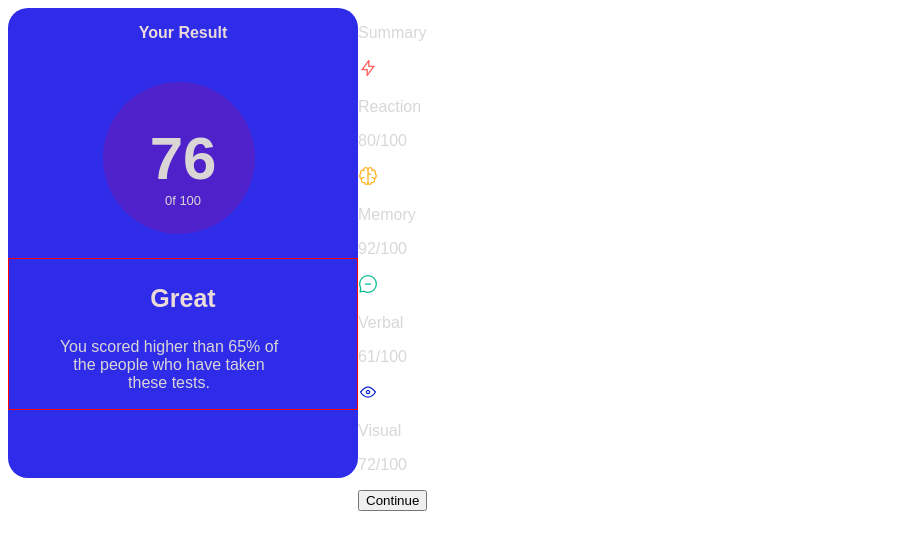
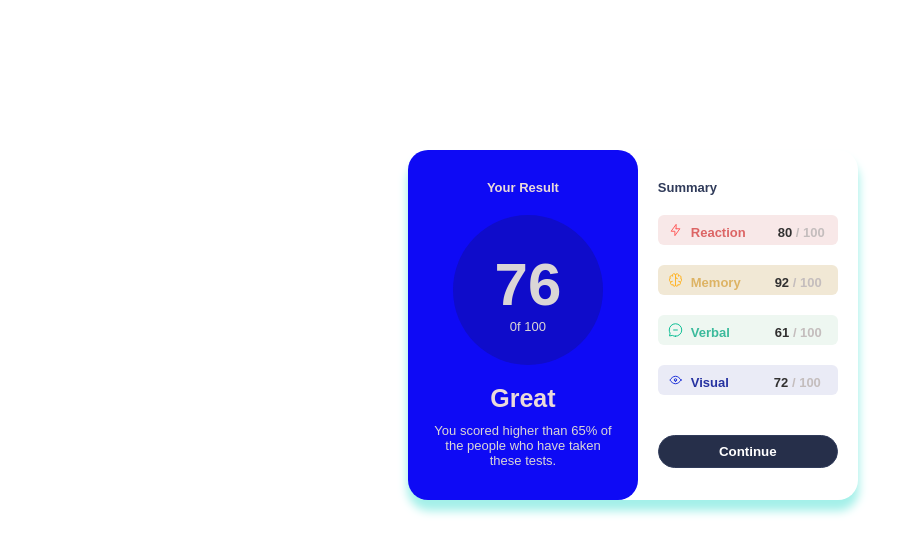
Before and after one commit to Brycies/result-summary, a plain HTML site: page index.html in a window 1280 px wide. Shown: the whole page, without its empty margins (0-919 px from the left). Drawn offline with Linux system fonts and the light colour scheme.

Commit message:
first commit

```diff
--- a/index.html
+++ b/index.html
@@ -24,29 +24,29 @@
           </p>
         </div>
       </div>
-      <div class="summary cnt">
-        <p>Summary</p>
+      <div class="summary-cnt">
+        <p class="smmry-head">Summary</p>
         <div class="reactn-cnt">
-          <img src="images/icon-reaction.svg" />
-          <p>Reaction</p>
-          <p>80/100</p>
+          <img class="img-icon" src="images/icon-reaction.svg" />
+          <p class="react">Reaction</p>
+          <p class="react-pcnt"><span>80</span> / 100</p>
         </div>
 
         <div class="memory-cnt">
-          <img src="images/icon-memory.svg" />
-          <p>Memory</p>
-          <p>92/100</p>
+          <img class="img-icon" src="images/icon-memory.svg" />
+          <p class="memory">Memory</p>
+          <p class="mmry-pcnt"><span>92</span> / 100</p>
         </div>
 
         <div class="verbal-cnt">
-          <img src="images/icon-verbal.svg" />
-          <p>Verbal</p>
-          <p>61/100</p>
+          <img class="img-icon" src="images/icon-verbal.svg" />
+          <p class="verbal">Verbal</p>
+          <p class="verbal-pcnt"><span>61</span> / 100</p>
         </div>
         <div class="visual-cnt">
-          <img src="images/icon-visual.svg" />
-          <p>Visual</p>
-          <p>72/100</p>
+          <img class="img-icon" src="images/icon-visual.svg" />
+          <p class="visual">Visual</p>
+          <p class="visual-pcnt"><span>72</span> / 100</p>
         </div>
         <div class="bttn-cnt">
           <button class="continue-bttn">Continue</button>
--- a/style/summary.css
+++ b/style/summary.css
@@ -3,36 +3,45 @@ body {
 }
 p {
   color: rgb(218, 214, 214);
+  font-size: 13px;
 }
 div.main-cnt {
   display: flex;
   flex-direction: row;
-  margin: auto;
+  width: 450px;
+  margin: 150px 0px 0px 400px;
+  border-top-left-radius: 22px;
+  border-bottom-left-radius: 22px;
+  border-top-right-radius: 20px;
+  border-bottom-right-radius: 20px;
+  box-shadow: 0px 10px 10px 1px rgb(164, 240, 233);
 }
 div.rslt-cnt {
-  width: 350px;
-  height: 470px;
-  background-color: hsl(241, 81%, 54%);
+  width: 240px;
+  height: 350px;
+  background-color: hsl(241, 92%, 50%);
   border-radius: 20px;
 }
 p.rslt-head {
   text-align: center;
+  margin-top: 0px;
   color: rgb(234, 218, 218);
   font-weight: 600;
+  margin-top: 30px;
 }
 div.pcntg-cnt {
   width: 150px;
   height: 150px;
   border-radius: 50%;
   background-color: white;
-  margin-left: 95px;
-  margin-top: 40px;
-  border: 1px solid hsla(256, 72%, 46%, 1);
-  background-color: hsla(256, 72%, 46%, 1);
+  margin-left: 45px;
+  margin-top: 20px;
+  background-color: hsl(241, 89%, 42%);
 }
 div.overall-cnt {
   text-align: center;
-  margin-top: -125px;
+  margin-top: -130px;
+  margin-left: 10px;
 }
 p.pcntg-no {
   font-size: 60px;
@@ -46,9 +55,6 @@ p.pcntg-overall {
 div.rslt-info {
   text-align: center;
   margin-top: 50px;
-  width: 348px;
-  height: 150px;
-  border: 1px solid red;
 }
 p.header {
   color: rgb(234, 218, 218);
@@ -56,6 +62,120 @@ p.header {
   font-size: 25px;
 }
 p.rslt-cover {
-  width: 240px;
-  margin-left: 40px;
+  width: 190px;
+  margin-left: 20px;
+  margin-top: -15px;
+  font-size: 13px;
 }
+div.summary-cnt {
+  width: 230px;
+  height: 350px;
+}
+p.smmry-head {
+  color: hsl(224, 30%, 27%);
+  font-weight: 600;
+  margin-left: 20px;
+  margin-top: 30px;
+}
+.img-icon {
+  width: 15px;
+  margin-left: 10px;
+}
+div.reactn-cnt {
+  display: flex;
+  flex-direction: row;
+  width: 180px;
+  height: 30px;
+  border-radius: 6px;
+  margin: 20px;
+  background-color: hsl(0, 53%, 94%);
+}
+
+div.memory-cnt {
+  display: flex;
+  flex-direction: row;
+  width: 180px;
+  height: 30px;
+  border-radius: 6px;
+  margin: 20px;
+  background-color: hsl(40, 49%, 89%);
+}
+div.verbal-cnt {
+  display: flex;
+  flex-direction: row;
+  width: 180px;
+  height: 30px;
+  border-radius: 6px;
+  margin: 20px;
+  background-color: hsl(144, 36%, 95%);
+}
+div.visual-cnt {
+  display: flex;
+  flex-direction: row;
+  width: 180px;
+  height: 30px;
+  border-radius: 6px;
+  margin: 20px;
+  background-color: hsl(235, 40%, 94%);
+}
+p.react {
+  font-weight: bold;
+  margin: 10px 0px 0px 8px;
+  color: hsl(0, 63%, 63%);
+}
+p.memory {
+  font-weight: bold;
+  margin: 10px 0px 0px 8px;
+  color: hsl(39, 64%, 63%);
+}
+p.verbal {
+  font-weight: bold;
+  margin: 10px 0px 0px 8px;
+  color: hsl(166, 52%, 48%);
+}
+p.visual {
+  font-weight: bold;
+  margin: 10px 0px 0px 8px;
+  color: hsl(234, 62%, 39%);
+}
+p.react-pcnt {
+  color: rgb(196, 189, 189);
+  font-weight: bold;
+  margin-top: 10px;
+  margin-left: 32px;
+}
+p.mmry-pcnt {
+  color: rgb(196, 189, 189);
+  font-weight: bold;
+  margin-top: 10px;
+  margin-left: 34px;
+}
+p.verbal-pcnt {
+  color: rgb(196, 189, 189);
+  font-weight: bold;
+  margin-top: 10px;
+  margin-left: 45px;
+}
+div > p > span {
+  color: rgb(49, 48, 48);
+  font-weight: 600;
+}
+p.visual-pcnt {
+  color: rgb(196, 189, 189);
+  font-weight: bold;
+  margin-top: 10px;
+  margin-left: 45px;
+}
+div.bttn-cnt {
+  margin: 40px 0px 0px 20px;
+}
+.continue-bttn {
+  text-align: center;
+  font-weight: bold;
+  width: 180px;
+  height: 33px;
+  color: white;
+  border-radius: 20px;
+  border: 1px solid hsl(224, 30%, 27%);
+  background-color: hsl(225, 32%, 22%);
+}
```
